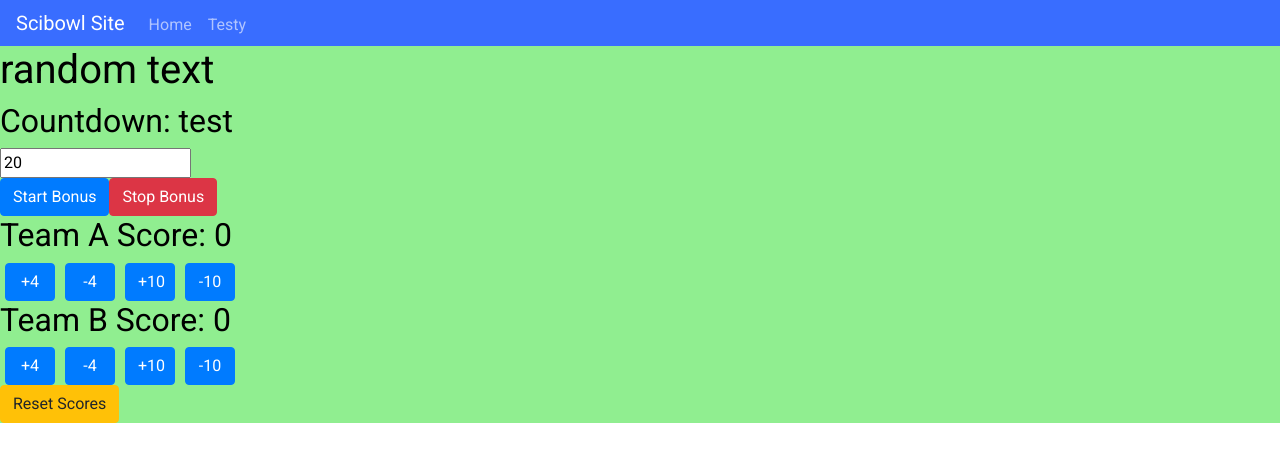
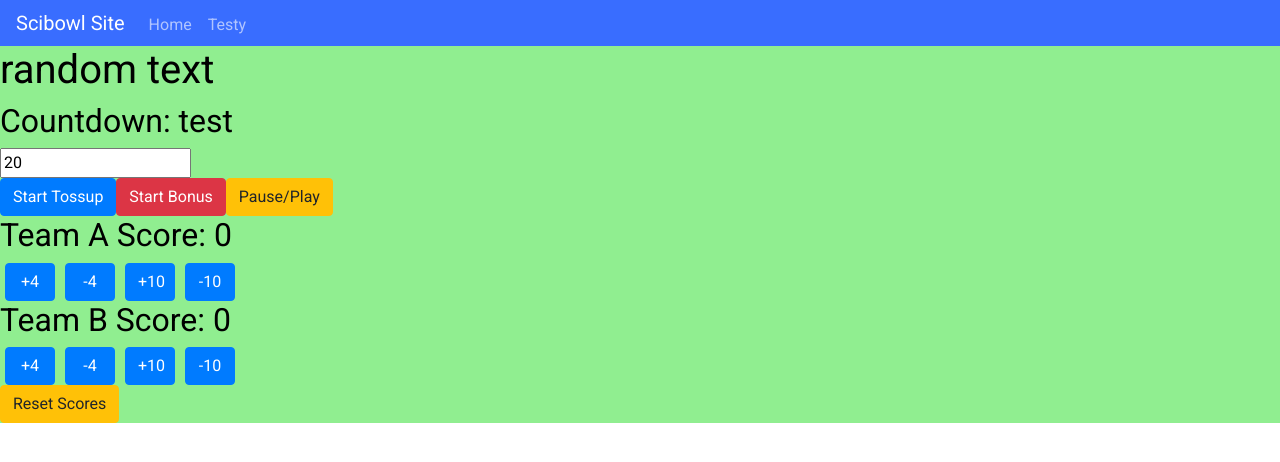
Before and after one commit to hahnlheem/scibowl-site, a React app: page /testy in a window 1280 px wide. Shown: the top 462 px of the page. Built offline with nearby package versions, Linux system fonts and the light colour scheme; no server answers; the HTML template or start-up script is replaced by a standard one.

Commit message:
start tossup, start bonus, pause/play

```diff
--- a/client/src/components/modules/Clock.js
+++ b/client/src/components/modules/Clock.js
@@ -32,15 +32,16 @@ class Clock extends Component {
       }, 1000);
     }
 
-    pauseTimer = (e) => {
+    negPause = (e) => {
       this.setState(prevState => ({
-        isPaused: true
+        isPaused: !(this.state.isPaused)
       }));
     }
 
     startBonus = (e) => {
       this.setState({
-        isPaused: false
+        isPaused: false,
+        timeLeft: 20
       });
       if (!this.state.isStartPressed) {
         this.tick();
@@ -52,7 +53,23 @@ class Clock extends Component {
           isStartPressed: true
         });
       }
+    }
 
+    startTossup = (e) => {
+      this.setState({
+        isPaused: false,
+        timeLeft: 5
+      });
+      if (!this.state.isStartPressed) {
+        this.tick();
+        this.setState({
+          isStartPressed: true
+        });
+      } else{
+        this.setState({
+          isStartPressed: true
+        });
+      }
     }
 
     setSeconds = (e) => {
@@ -60,6 +77,12 @@ class Clock extends Component {
         timeLeft: e.target.value
       });
     };
+
+    resetTimer = (e) => {
+      this.setState({
+        asdf
+      })
+    }
 
     render() {
       return (
@@ -69,8 +92,9 @@ class Clock extends Component {
           <div>
             <input type="text" onChange={ this.setSeconds } value={ this.state.timeLeft } />
           </div>
-          <button onClick={this.startBonus} type="button" class="btn btn-primary">Start Bonus</button>
-          <button onClick={this.pauseTimer} type="button" class="btn btn-danger">Stop Bonus</button>
+          <button onClick={this.startTossup} type="button" class="btn btn-primary">Start Tossup</button>
+          <button onClick={this.startBonus} type="button" class="btn btn-danger">Start Bonus</button>
+          <button onClick={this.negPause} type="button" class="btn btn-warning">Pause/Play</button>
         </div>
       );
     }
```
